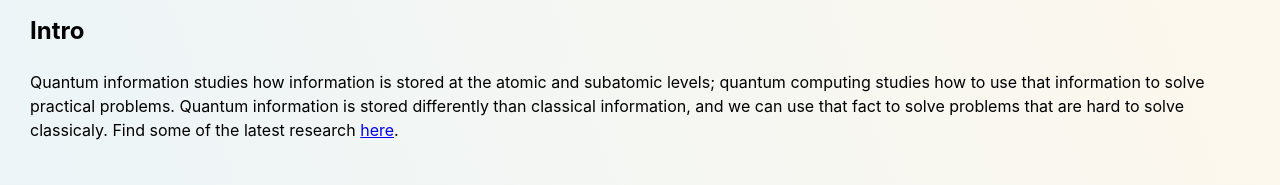
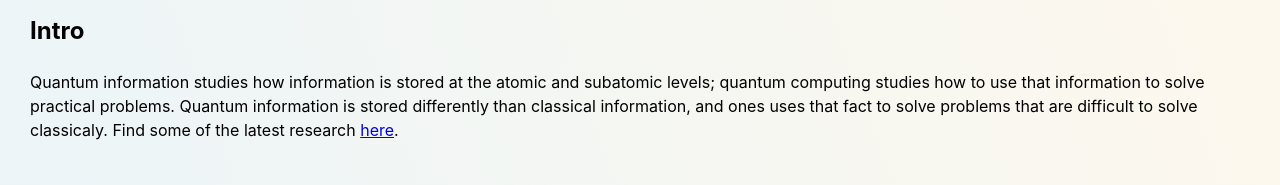
Before and after one commit to JRFink/jrfphyspagesnew, a Next.js app: page /research/qis in a window 1280 px wide. Shown: the part 440-625 px from the top of the page. Built offline with nearby package versions, Linux system fonts and the light colour scheme.

Commit message:
Update index.tsx

```diff
--- a/pages/research/qis/index.tsx
+++ b/pages/research/qis/index.tsx
@@ -20,7 +20,7 @@ const QuantI = () => {
             <p>
                 Quantum information studies how information is stored at the atomic and subatomic levels;
                 quantum computing studies how to use that information to solve practical problems. Quantum information is stored differently than classical information,
-                and we can use that fact to solve problems that are hard to solve classicaly.
+                and ones uses that fact to solve problems that are difficult to solve classicaly.
                 Find some of the latest research <a href="https://journals.aps.org/prxquantum/">here</a>.
             </p>
             <br></br>
```
